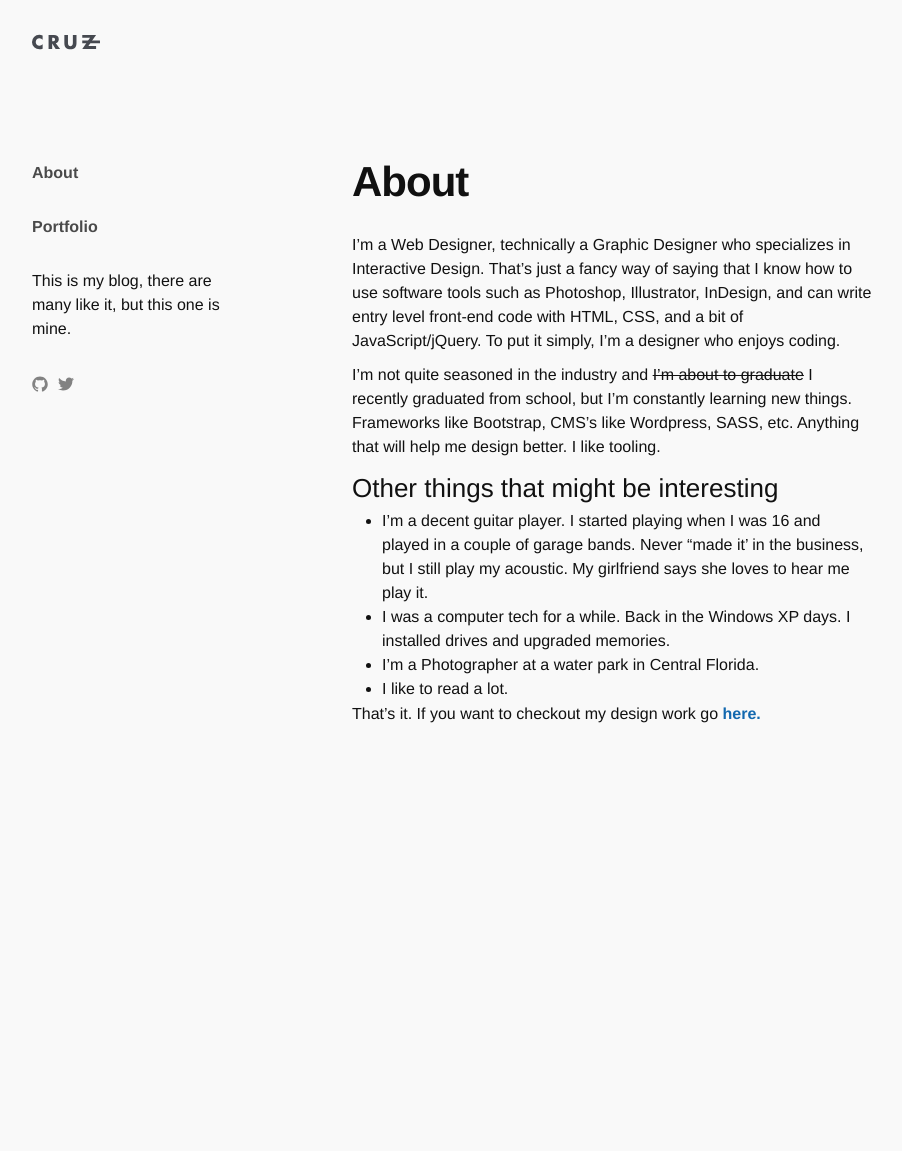
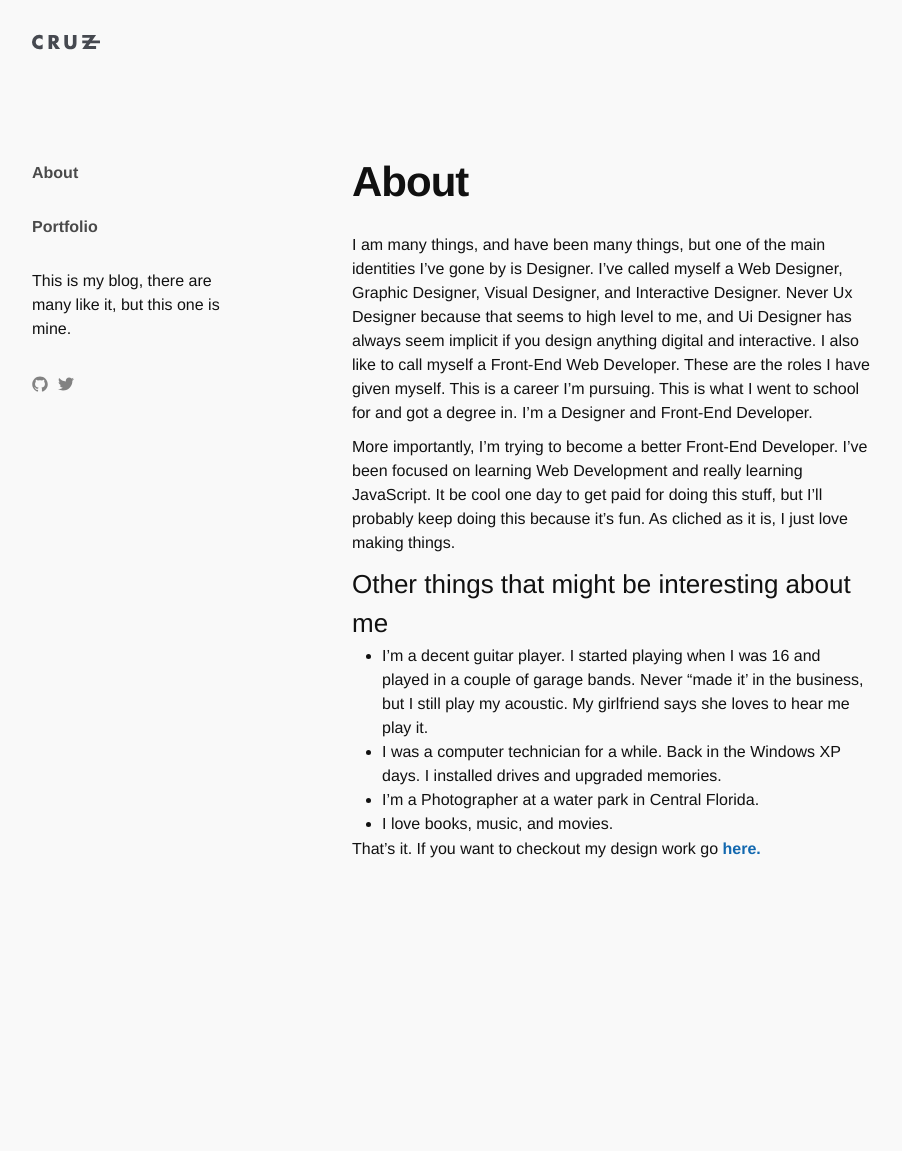
Before and after one commit to yarocruz/yarocruz.github.io, a Jekyll site: the page built from about.md, in a window 1280 px wide. Shown: the whole page, without its empty margins (138-1040 px from the left). Built offline with Jekyll 4.4.1, drawn with Linux system fonts in a browser that asks for light colours; some web fonts are replaced; before the commit the page ends 1016 px from its top, so only the background shows below that.

Commit message:
update about page

```diff
--- a/about.md
+++ b/about.md
@@ -4,16 +4,15 @@ title: About
 permalink: "/about/"
 ---
 
+I am many things, and have been many things, but one of the main identities I've gone by is Designer. I've called myself a Web Designer, Graphic Designer, Visual Designer, and Interactive Designer. Never Ux Designer because that seems to high level to me, and Ui Designer has always seem implicit if you design anything digital and interactive. I also like to call myself a Front-End Web Developer. These are the roles I have given myself. This is a career I'm pursuing. This is what I went to school for and got a degree in. I'm a Designer and Front-End Developer.
 
-I’m a Web Designer, technically a Graphic Designer who specializes in Interactive Design. That’s just a fancy way of saying that I know how to use software tools such as Photoshop, Illustrator, InDesign, and can write entry level front-end code with HTML, CSS, and a bit of JavaScript/jQuery. To put it simply, I’m a designer who enjoys coding.
+More importantly, I'm trying to become a better Front-End Developer. I've been focused on learning Web Development and really learning JavaScript. It be cool one day to get paid for doing this stuff, but I'll probably keep doing this because it's fun. As cliched as it is, I just love making things.
 
-I’m not quite seasoned in the industry and ~~I’m about to graduate~~ I recently graduated from school, but I'm constantly learning new things. Frameworks like Bootstrap, CMS's like Wordpress, SASS, etc. Anything that will help me design better. I like tooling.
-
-### Other things that might be interesting
+### Other things that might be interesting about me
 
 - I'm a decent guitar player. I started playing when I was 16 and played in a couple of garage bands. Never "made it' in the business, but I still play my acoustic. My girlfriend says she loves to hear me play it.
-- I was a computer tech for a while. Back in the Windows XP days. I installed drives and upgraded memories.
+- I was a computer technician for a while. Back in the Windows XP days. I installed drives and upgraded memories.
 - I'm a Photographer at a water park in Central Florida.
-- I like to read a lot.
+- I love books, music, and movies.
 
 That's it. If you want to checkout my design work go [here.](http://yaroskycruz.com/)
```
